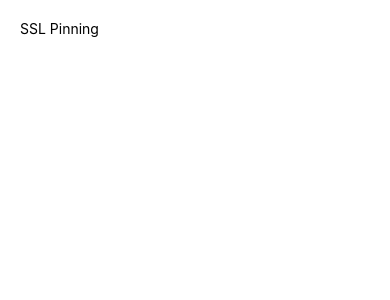
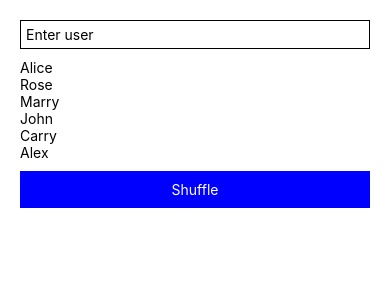
Before and after one commit to inshal1998/RN_Prac, a React Native app: screen / in a window 390 px wide. Shown: the top 300 px of the page. Built offline with nearby package versions, Linux system fonts and the light colour scheme; no server answers.

Commit message:
useCallback added

```diff
--- a/App.tsx
+++ b/App.tsx
@@ -10,12 +10,12 @@ import {
   StyleSheet,
   View,
 } from 'react-native';
-import { HomeScreen, SSL_Pinning, ThemeHOC, UserContainer, UserList } from './src';
+import { HomeScreen, SSL_Pinning, ThemeHOC, UserContainer, UserList, CallBack } from './src';
 import Context from './src/RN/Context/Context';
 
 
 function App(): React.JSX.Element {
-  const HomeTheme = ThemeHOC(HomeScreen)
+  // const HomeTheme = ThemeHOC(HomeScreen)
   return (
     <View style={{
       flex:1,
@@ -25,7 +25,8 @@ function App(): React.JSX.Element {
       {/* Use Context
         <Context/>
       */}
-        <SSL_Pinning/>
+        {/* <SSL_Pinning/> */}
+        <CallBack/>
       {/*
         Design Patterns
           <HomeTheme />
--- /dev/null
+++ b/src/RN/useCallBack/CallBack.tsx
@@ -0,0 +1,90 @@
+import {
+  StyleSheet,
+  Text,
+  TextInput,
+  TouchableOpacity,
+  View,
+} from 'react-native';
+import React, { memo, useCallback, useState } from 'react';
+
+const initialUserList = ['Alice', 'Rose', 'Marry', 'John', 'Carry', 'Alex'];
+
+const CallBack = () => {
+  const [users, setUsers] = useState(initialUserList);
+
+  const shuffleArray = useCallback(() => {
+    const shuffledArray = [...users];
+    for (let i = shuffledArray.length - 1; i > 0; i--) {
+      const j = Math.floor(Math.random() * (i + 1));
+      [shuffledArray[i], shuffledArray[j]] = [
+        shuffledArray[j],
+        shuffledArray[i],
+      ];
+    }
+    setUsers(shuffledArray);
+  }, [users]);
+
+  const updateList = useCallback(
+    (value: string) => {
+      if (value === '') {
+        setUsers(initialUserList);
+      } else {
+        const filteredUsers = initialUserList.filter((data) =>
+          data.toLowerCase().includes(value.toLowerCase()),
+        );
+        setUsers(filteredUsers);
+      }
+    },
+    [],
+  );
+
+  return (
+    <View>
+      <Search onChangeText={updateList} />
+      {users.map((value) => (
+        <Text key={value}>{value}</Text>
+      ))}
+      <TouchableOpacity
+        style={styles.button}
+        onPress={shuffleArray}>
+        <Text style={styles.buttonText}>Shuffle</Text>
+      </TouchableOpacity>
+    </View>
+  );
+};
+
+interface onChangeProps {
+  onChangeText: (text: string) => void;
+}
+
+const Search = memo(function SearchUser({ onChangeText }: onChangeProps) {
+  console.log('Search Rendered');
+  return (
+    <TextInput
+      style={styles.input}
+      placeholder="Enter user"
+      onChangeText={onChangeText}
+    />
+  );
+});
+
+export default CallBack;
+
+const styles = StyleSheet.create({
+  button: {
+    backgroundColor: 'blue',
+    padding: 10,
+    justifyContent: 'center',
+    alignItems: 'center',
+    marginTop: 10,
+  },
+  buttonText: {
+    color: '#fff',
+  },
+  input: {
+    borderWidth: StyleSheet.hairlineWidth,
+    padding: 5,
+    marginBottom: 10,
+    color: '#000',
+  },
+});
--- a/src/index.ts
+++ b/src/index.ts
@@ -3,3 +3,4 @@ export {default as UserList} from './desgn_patterns/Custom_Hooks/components/User
 export {default as HomeScreen} from './desgn_patterns/HOC/components/HomeScreen';
 export {default as ThemeHOC} from './desgn_patterns/HOC/hoc/ThemeHOC';
 export {default as SSL_Pinning} from './RN/SSL_Pinning/SSL_Pinning';
+export {default as CallBack} from './RN/useCallBack/CallBack';
```
